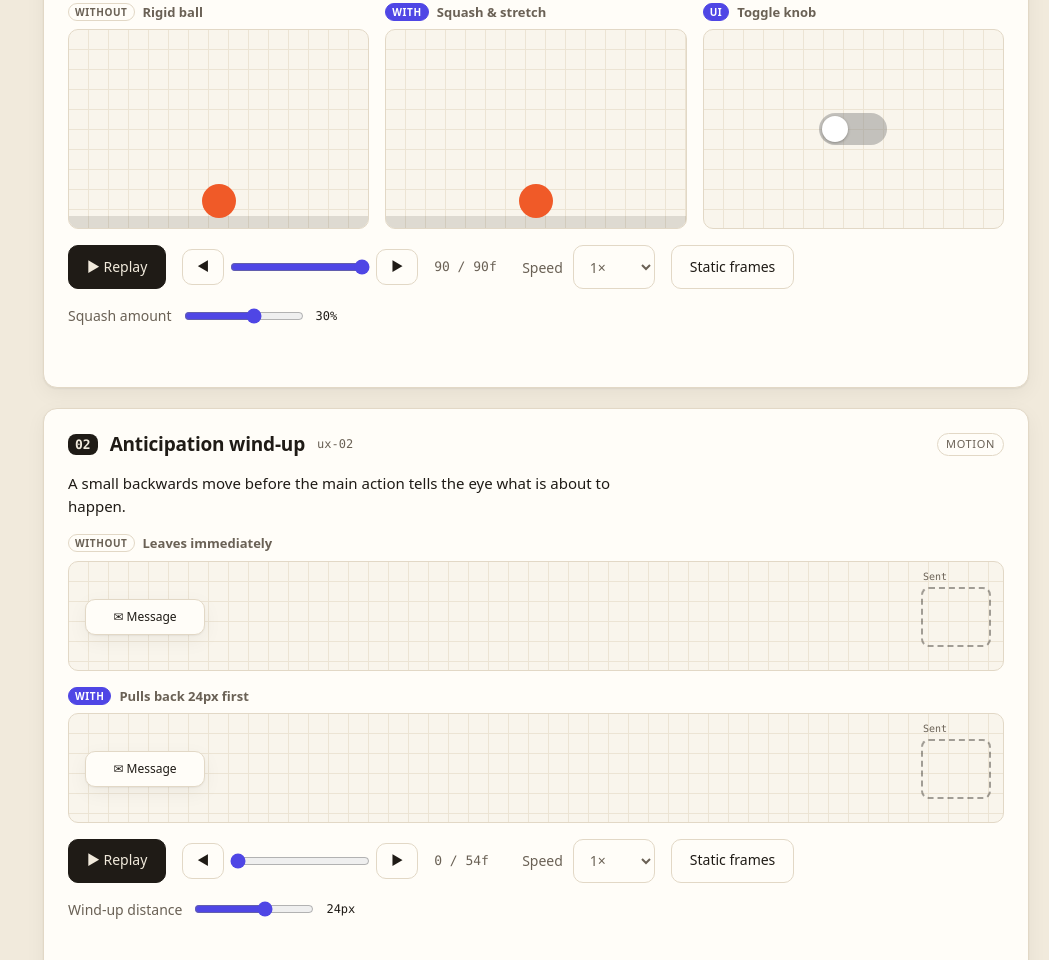
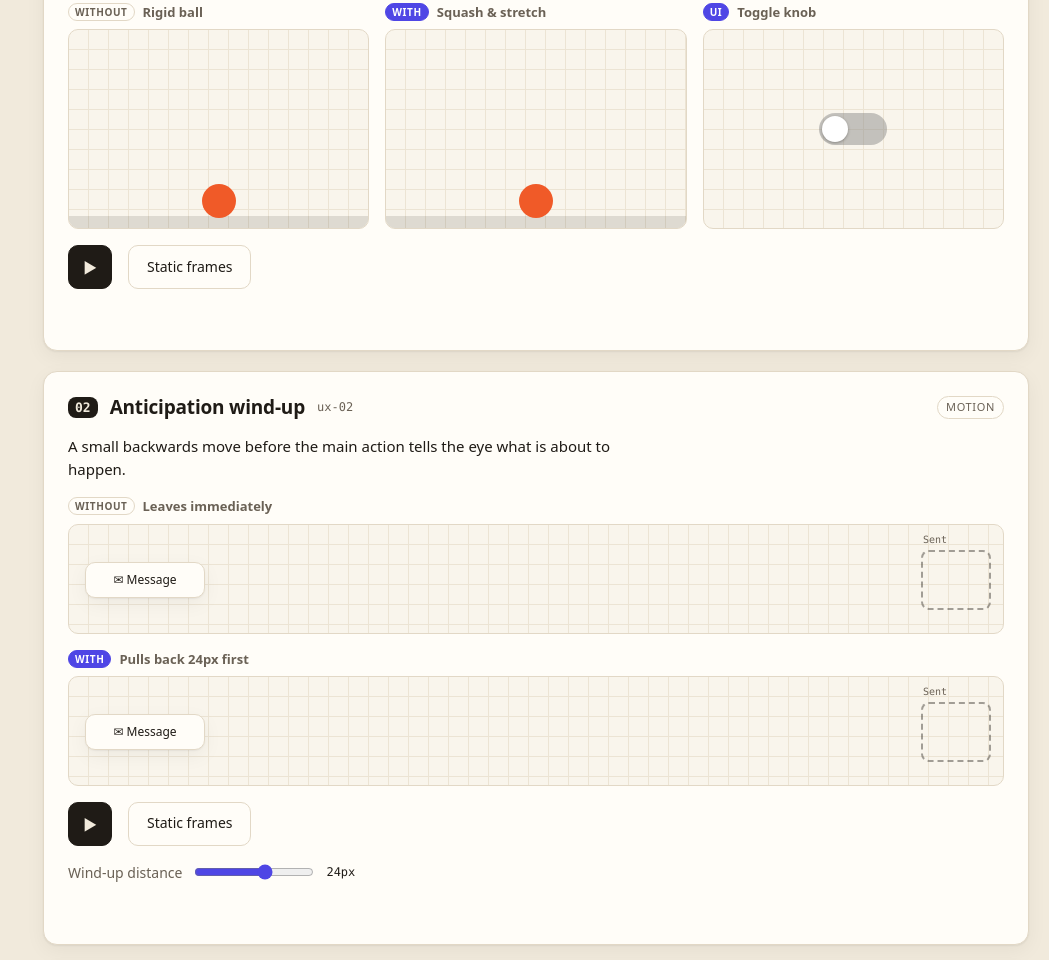
Before and after one commit to kweeyo09/ux-animation-kit, a website: page gallery/index.html in a window 1280 px wide. Shown: the part 1070-2030 px from the top of the page, without its empty margins (231-1280 px from the left). Drawn offline with Linux system fonts and the light colour scheme.

Commit message:
Simplify motion controls: icon-only Replay and Static frames
Removes the timeline scrubber, step buttons, frame counter and speed menu
from every motion demo; Replay is icon-only (accessible name kept). Removes
the Squash amount slider from Squash & stretch and fixes it at 50%.

Co-Authored-By: Claude Opus 5.5 <noreply@anthropic.com>
Claude-Session: https://claude.ai/code/session_01EEx9PqfaRg7w9WrmLo1djy

```diff
--- a/gallery/demos.js
+++ b/gallery/demos.js
@@ -70,7 +70,7 @@
   function btn(label, cls, attrs) { var b = el('<button type="button" class="btn ' + (cls || '') + '" ' + (attrs || '') + '>' + label + '</button>'); return b; }
 
   /* ---------------------------------------------------------- motion lab
-   * Shared harness for motion demos: side-by-side lanes, Replay, timeline scrubber
+   * Shared harness for motion demos: side-by-side lanes, Replay (icon only),
    * with step-through, speed, a static-frames comparison and parameter controls.
    * lane: { tag, label(params), with, html(params, W, H), build(stage, params, W, H) -> Animation[] , alt }
    */
@@ -148,33 +148,16 @@
 
     /* controls */
     var bar = el('<div class="controls"></div>');
-    var playBtn = btn('&#9654; Replay', 'primary', 'aria-label="Replay animation: ' + esc(ctx.title) + '"');
-    var scrubId = nid('scrub');
-    var scrubWrap = el('<span class="scrub"><button type="button" class="btn small" aria-label="Previous step">&#9664;</button><label class="visually-hidden" for="' + scrubId + '">Timeline position</label><input type="range" id="' + scrubId + '" min="0" max="1000" value="0"><button type="button" class="btn small" aria-label="Next step">&#9654;</button></span>');
-    var scrub = $(scrubWrap, 'input');
-    var stepLabel = el('<span class="step-label" title="Frames at 60fps"></span>');
-    var speedCtl = control({ type: 'select', label: 'Speed', value: '1', options: [{ value: '1', label: '1×' }, { value: '0.5', label: '0.5×' }, { value: '0.25', label: '0.25×' }] }, function (v) {
-      speed = Number(v); allAnims().forEach(function (a) { a.playbackRate = speed; });
-    });
+    var playBtn = btn('<span aria-hidden="true">&#9654;</span>', 'primary icon-only', 'aria-label="Replay animation: ' + esc(ctx.title) + '" title="Replay"');
     var framesBtn = btn('Static frames', '', 'aria-pressed="false"');
-    bar.append(playBtn, scrubWrap, stepLabel, speedCtl.node, framesBtn);
+    bar.append(playBtn, framesBtn);
 
+    /* progress (0–1) is kept on the lab element for tests and tooling; no visible timeline */
     function updateScrub(p) {
       p = Math.max(0, Math.min(1, p));
-      scrub.value = String(Math.round(p * 1000));
-      var T = total();
-      stepLabel.textContent = fr(p * T) + ' / ' + fr(T) + 'f';
-      scrub.setAttribute('aria-valuetext', 'frame ' + fr(p * T) + ' of ' + fr(T) + ', at 60 frames per second');
+      wrap.dataset.progress = p.toFixed(3);
     }
     playBtn.addEventListener('click', play);
-    scrub.addEventListener('input', function () { seek(Number(scrub.value) / 1000); });
-    var steps = function () { return nFrames - 1; };
-    $$(scrubWrap, 'button')[0].addEventListener('click', function () {
-      var i = Math.round(Number(scrub.value) / 1000 * steps()); seek(Math.max(0, i - 1) / steps());
-    });
-    $$(scrubWrap, 'button')[1].addEventListener('click', function () {
-      var i = Math.round(Number(scrub.value) / 1000 * steps()); seek(Math.min(steps(), i + 1) / steps());
-    });
     framesBtn.addEventListener('click', function () { userChoseMode = true; setMode(mode === 'frames' ? 'live' : 'frames'); });
 
     var paramBar = null;
@@ -305,13 +288,12 @@
     function drop(H) { return H - 12 - 34 - 8; }
     return motionLab(host, ctx, {
       layout: 'cols', height: 200, frames: 8,
-      params: [{ key: 'k', label: 'Squash amount', min: 0, max: 50, value: 30, unit: '%' }],
       lanes: [
         { tag: 'Without', label: 'Rigid ball', html: ballHtml, alt: 'A ball bounces without changing shape.',
           build: function (s, p, W, H) { return [$(s, '.bw').animate(yFrames(drop(H)), { duration: DUR, fill: 'both' })]; } },
         { tag: 'With', with: true, label: 'Squash & stretch', html: ballHtml, alt: 'A ball stretches as it falls and squashes flat on impact.',
           build: function (s, p, W, H) {
-            var k = p.k / 100;
+            var k = 0.5; // squash amount fixed at 50%
             function sc(sx, sy, m) { return 'scale(' + (1 + (sx - 1) * m) + ',' + (1 + (sy - 1) * m) + ')'; }
             var st = [1 - k * 0.4, 1 + k * 0.5], sq = [1 + k, 1 - k];
             return [
@@ -333,7 +315,7 @@
           } },
         { tag: 'UI', with: true, label: 'Toggle knob', html: '<div class="switch"><div class="knob-wrap"><div class="knob"></div></div></div>', alt: 'A toggle knob stretches wide while travelling, then settles.',
           build: function (s, p) {
-            var k = p.k / 100, io = 'cubic-bezier(.4,0,.2,1)';
+            var k = 0.5, io = 'cubic-bezier(.4,0,.2,1)';
             var accent = cssVar('--accent') || '#4f46e5';
             return [
               $(s, '.knob-wrap').animate([
--- a/gallery/styles.css
+++ b/gallery/styles.css
@@ -381,3 +381,5 @@ body.record { background: var(--bg); }
 .save-row { gap: 12px; }
 .pg-row { gap: 10px; }
 .pbody > .btn { align-self: flex-start; }
+
+.btn.icon-only { width: 44px; padding: 0; font-size: 15px; }
```
Also changed, not shown: scripts/smoke-test.js (+9 -11 lines), README.md.
